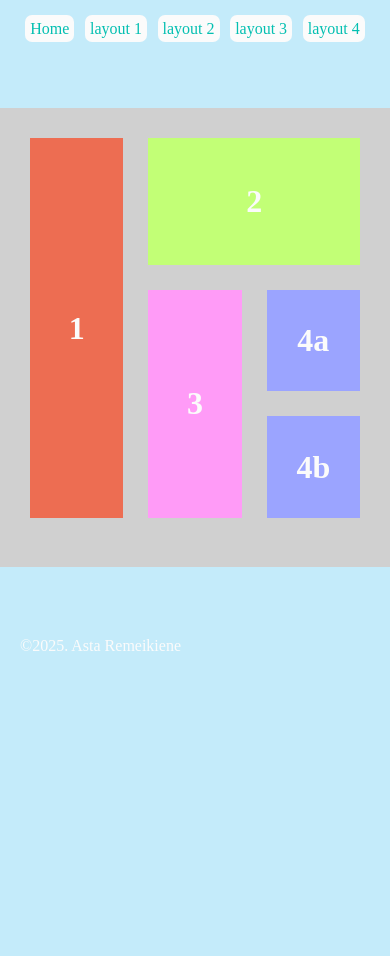
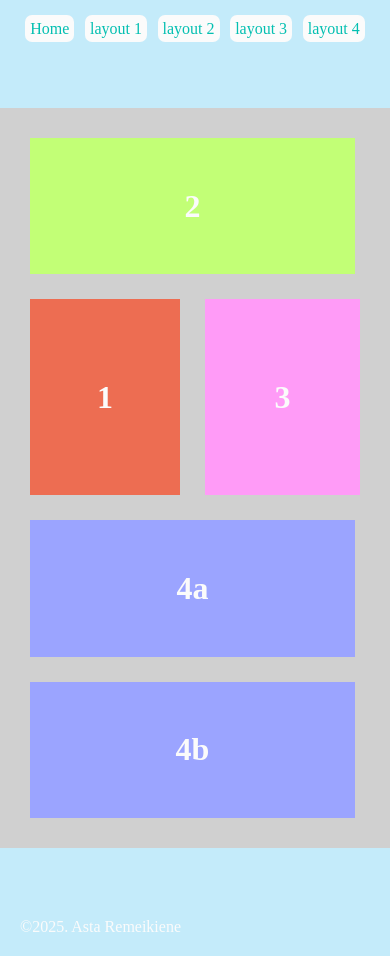
Before and after one commit to AstaRem/page-layout-flex-grid, a plain HTML site: page layout_4.html in a window 390 px wide. Before the commit the page ends 844 px from the top, so only its background shows below. Drawn offline with Linux system fonts and the light colour scheme.

Commit message:
added mobile styling to layout 4

```diff
--- a/styles.scss
+++ b/styles.scss
@@ -404,13 +404,13 @@ main.main-3 {
 
 main.main-4 {
     background-color: $grid-bcgr;
-
     display: flex;
+    align-items:center;
     gap: 30px;
     margin-bottom: 50px;
     margin-top: 50px;
     width: 100%;
-    height: 80vh;
+    height: 100vh;
 }
 
 .nav-4 {
@@ -472,3 +472,41 @@ main.main-4 {
     grid-row: 4/5;
 
 }
+@media only screen and (max-width: 650px){
+
+    .grid-container-three{
+        // display: grid;
+        grid-template-columns: repeat(2, 1fr);
+        grid-template-rows: repeat (4, 300px);
+        grid-gap: 5px;
+        height: 700px;
+
+    }
+
+    .item_1{
+        grid-column:1/2;
+        grid-row: 2/4;
+
+    }
+    .item_2{
+        grid-column: 1/3;
+        grid-row: 1/2 ;
+
+    }
+    .item_3{
+        grid-column: 2/4;
+        grid-row: 2/4;
+
+    }
+    .item_4a{
+        grid-column: 1/3;
+        grid-row: 4/5;
+
+    }
+    .item_4b{
+        grid-column: 1/3;
+        grid-row: 5/6;
+
+    }
+
+}
```
Also changed, not shown: styles.css.
